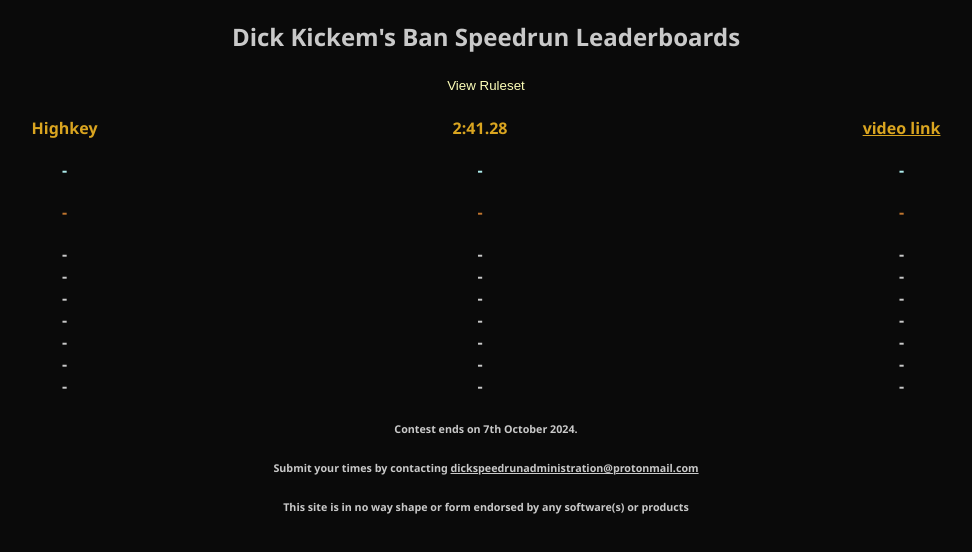
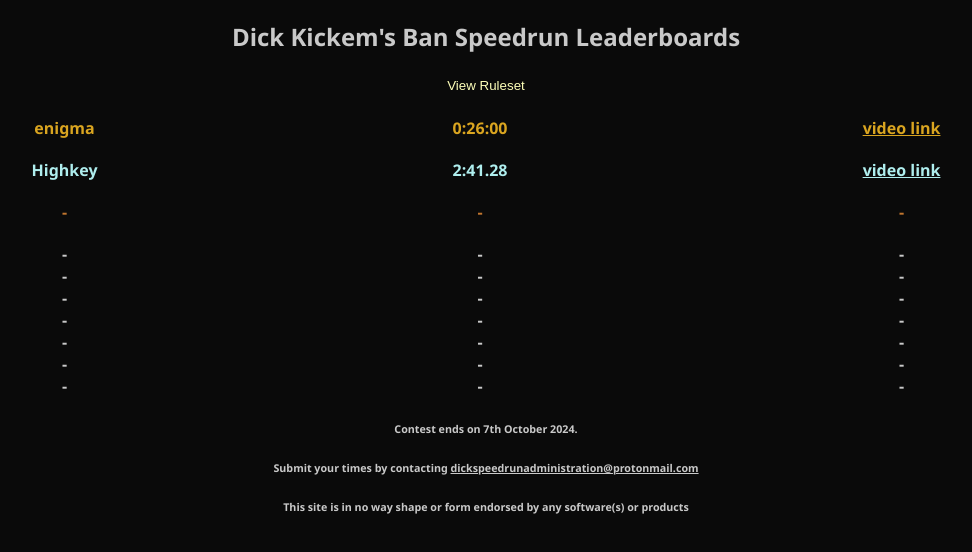
Before and after one commit to dickspeedruns/dickspeedruns.github.io, a plain HTML site: page index.html in a window 1280 px wide. Shown: the whole page, without its empty margins (154-1126 px from the left). Drawn offline with Linux system fonts and the light colour scheme.

Commit message:
Update index.html

```diff
--- a/index.html
+++ b/index.html
@@ -12,15 +12,15 @@
 
 	<script>
 		function displayRules() {
-		  alert("General Rules\n \n- Times must be submitted with RTA (Real Time Attack)\n- Timing starts after closing the server rules pop-up\n- Timing must end after seeing the disconnect pop-up on the main menu\n- Ban reason MUST be a cheat feature (no racism / chat related bans)\n- All submissions MUST have an uncut recording of the run in MINIMUM 1080p quality\n");
+		  alert("General Rules\n \n- Times must be submitted with RTA (Real Time Attack)\n- Timing starts after closing the server rules pop-up \n- All submissions MUST have an uncut recording of the run in MINIMUM 1080p quality\n");
 		}
 	</script>
 
 <br>
     <div align="center" class="leaderboard">
         <div class="names">
-            <div class="first">Highkey</div>
-            <div class="second">-</div>
+            <div class="first">enigma</div>
+            <div class="second">Highkey</div>
             <div class="third">-</div>
 			<div>-</div>
 			<div>-</div>
@@ -32,8 +32,8 @@
         </div>
 
         <div class="times">
-            <div class="first">2:41.28</div>
-            <div class="second">-</div>
+            <div class="first">0:26:00</div>
+            <div class="second">2:41.28</div>
             <div class="third">-</div>
 			<div>-</div>
 			<div>-</div>
@@ -45,8 +45,8 @@
         </div>
 
         <div class="videos">
-            <div class="first"><a href="https://www.youtube.com/watch?v=VQtLyu78xHU">video link</a></div>
-            <div class="second">-</div>
+            <div class="first"><a href="https://www.youtube.com/watch?v=Li1E8DgUuOQ">video link</a></div>
+            <div class="second"><a href="https://www.youtube.com/watch?v=VQtLyu78xHU">video link</a></div>
             <div class="third">-</div>
 			<div>-</div>
 			<div>-</div>
```
